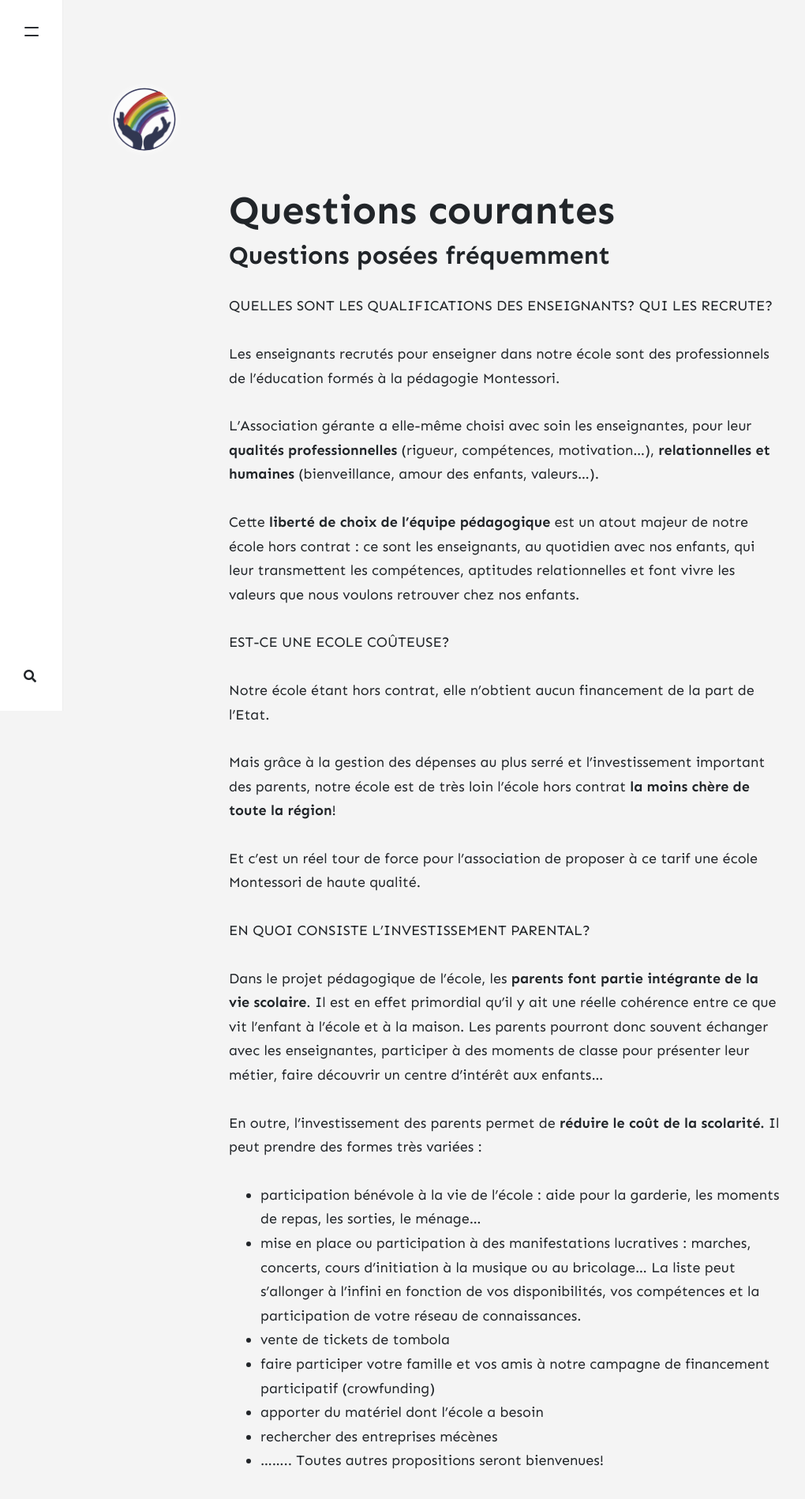
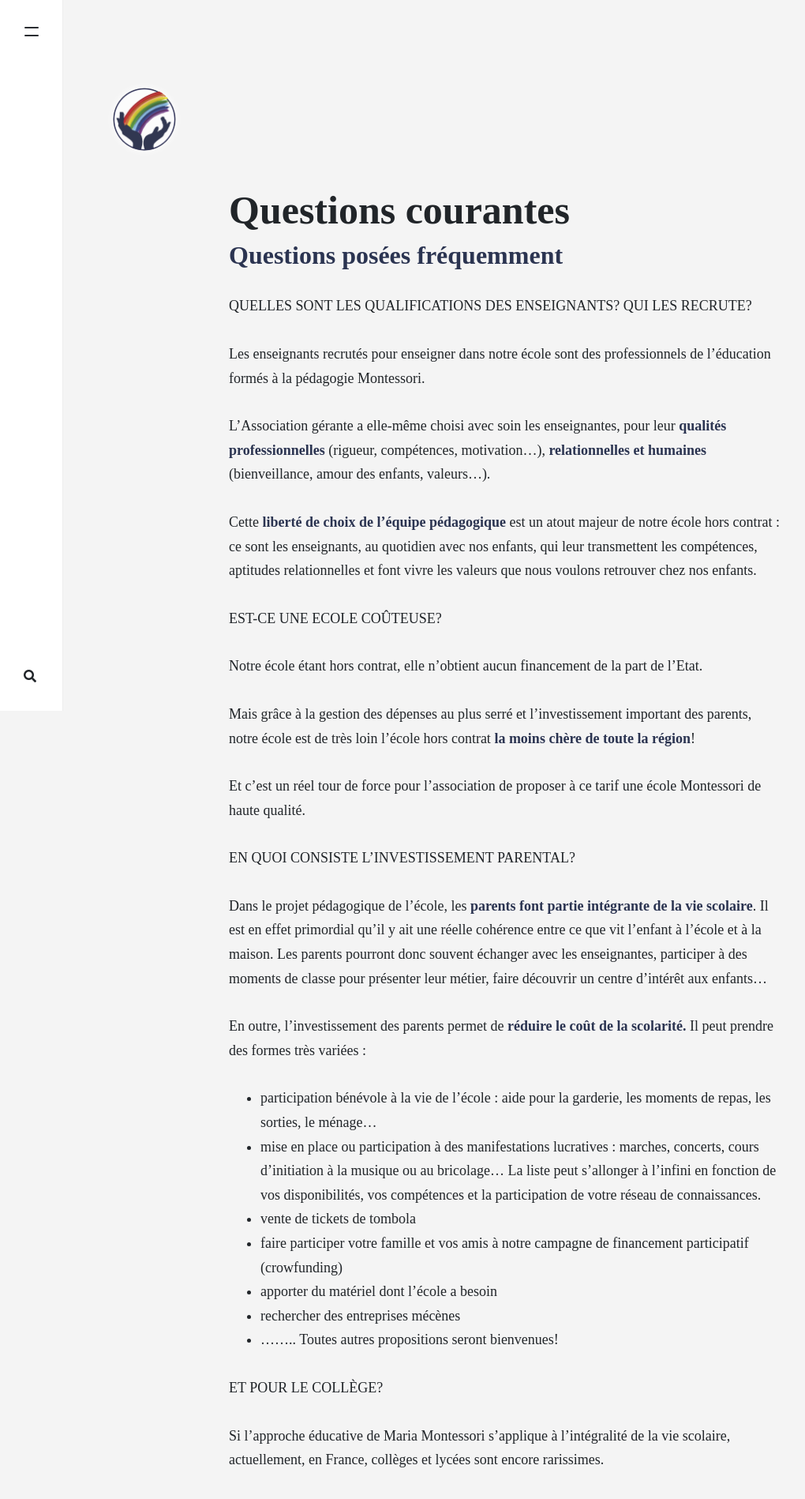
Before and after one commit to violay-rainbow-school/violay-rainbow-school.github.io, a Jekyll site: the page built from _pages/about/faq.md, in a window 1280 px wide. Shown: the top 1898 px of the page at 79% size, without its empty margins (0-1020 px from the left). Built offline with Jekyll 4.4.1, drawn with Linux system fonts in a browser that asks for light colours; nearby versions of some CDN libraries; some web fonts are replaced; comment, search, counter and statistics services are not loaded.

Commit message:
improve homepage

```diff
--- a/assets/css/common.css
+++ b/assets/css/common.css
@@ -1,19 +1,10 @@
-.toAsk {
-    color: indianred;
-    font-weight: bold;
+body {
+    font-family: 'Arima Madurai';
+    --main-color: rgb(43, 52, 81);
 }
 
-.pre-registration-wrapper {
-    position: relative;
-    padding-top: 56.25%;
-    overflow: hidden;
-}
-
-.pre-registration-wrapper iframe {
-    position: absolute;
-    height: 100%;
-    width: 100%;
-    top: 0;
+h2, strong {
+    color: var(--main-color);
 }
 
 @font-face {
```
Also changed, not shown: _pages/index.md (+2 -2 lines), assets/css/home.css (+29 -23 lines).
